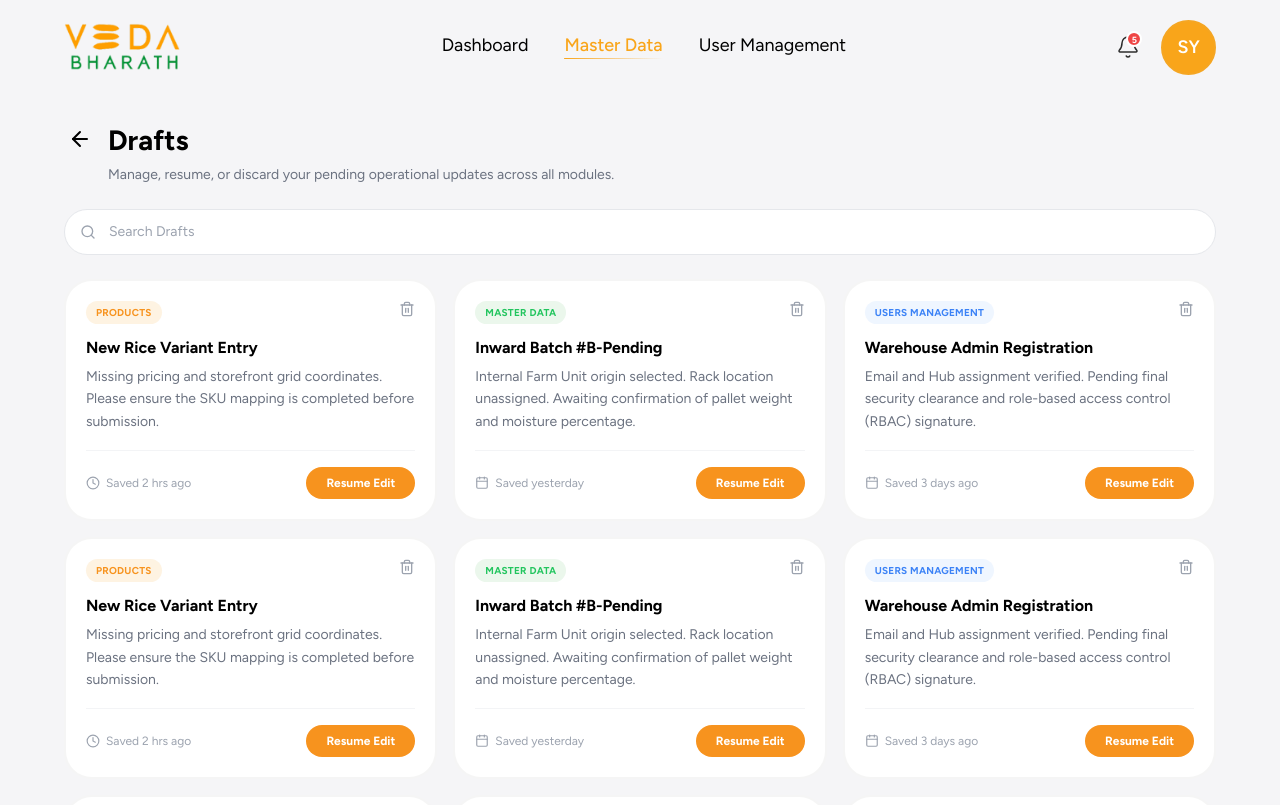
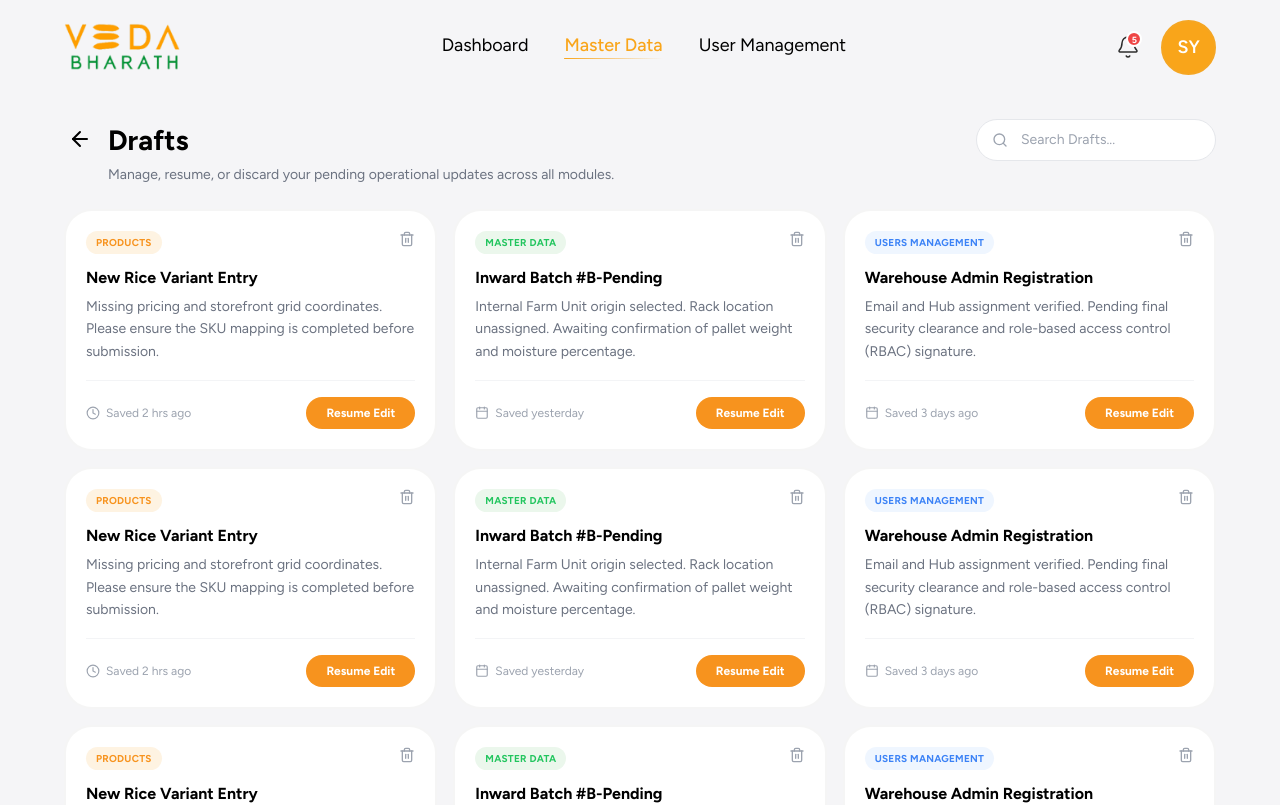
Before and after one commit to ARBRABBIT/Vedabharath-dashboards, a Next.js app: page /super-admin/master-data/drafts in a window 1280 px wide. Shown: the top 805 px of the page. Built offline with nearby package versions, Linux system fonts and the light colour scheme.

Commit message:
Update Drafts page search bar to compact header right alignment

```diff
--- a/src/app/super-admin/master-data/drafts/page.tsx
+++ b/src/app/super-admin/master-data/drafts/page.tsx
@@ -39,9 +39,8 @@ export default function DraftsPage() {
           title="Drafts"
           subtitle="Manage, resume, or discard your pending operational updates across all modules."
           backHref="/super-admin/master-data"
-        />
-
-        <div className="relative mt-6">
+          right={
+            <div className="relative">
               <Search className="pointer-events-none absolute left-4 top-1/2 h-4 w-4 -translate-y-1/2 text-[#9CA3AF]" />
               <input
                 type="text"
@@ -50,10 +49,12 @@ export default function DraftsPage() {
                   setSearch(event.target.value);
                   setPage(1);
                 }}
-            placeholder="Search Drafts"
-            className="w-full rounded-full border border-[#E5E7EB] bg-white py-3 pl-11 pr-4 text-sm outline-none placeholder:text-[#9CA3AF] focus:border-[#F7931E]"
+                placeholder="Search Drafts..."
+                className="w-[200px] rounded-full border border-[#E5E7EB] bg-white py-2.5 pl-11 pr-4 text-sm outline-none placeholder:text-[#9CA3AF] focus:border-[#F7931E] sm:w-[240px]"
               />
             </div>
+          }
+        />
 
         <div className="mt-6 grid grid-cols-1 gap-4 sm:grid-cols-2 lg:grid-cols-3">
           {filtered.length === 0 && (
```
Lines whose indentation alone changed are shown as unchanged.
